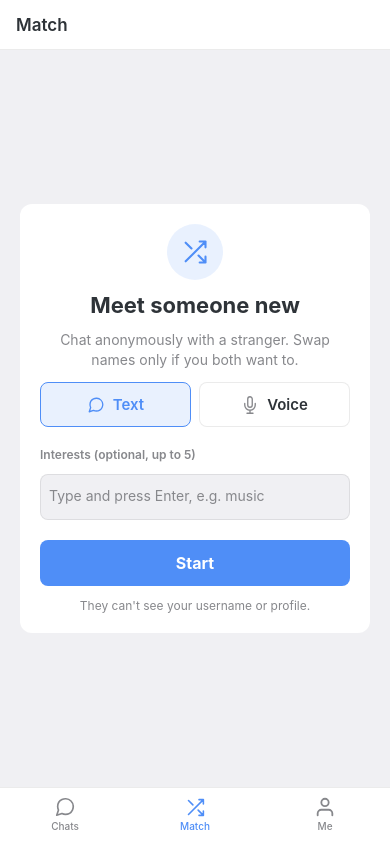
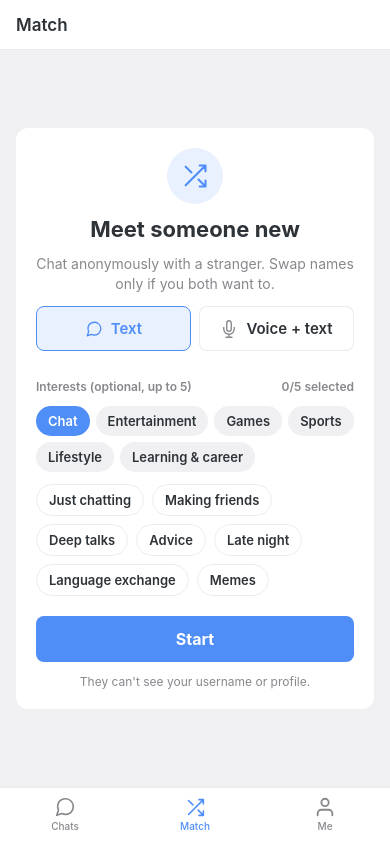
Before and after one commit to HFbise/Reco, an Expo app drawn with the web renderer of React Native in the folder app/: screen /match in a window 390 px wide. Built offline with nearby package versions, Linux system fonts and the light colour scheme; Expo Router itself is replaced by a stand-in of ours; some packages are replaced by stand-ins of ours.

Commit message:
Tag catalog

```diff
--- a/app/src/components/match/MatchView.tsx
+++ b/app/src/components/match/MatchView.tsx
@@ -1,6 +1,6 @@
 import { useEffect, useRef, useState } from 'react';
 import {
-  View, Text, TextInput, TouchableOpacity, StyleSheet, ActivityIndicator, FlatList, Platform, KeyboardAvoidingView,
+  View, Text, TextInput, TouchableOpacity, StyleSheet, ActivityIndicator, FlatList, Platform, KeyboardAvoidingView, ScrollView,
 } from 'react-native';
 import { AvatarView } from '../AvatarView';
 import { MessageBubble, type Message } from '../MessageBubble';
@@ -10,7 +10,8 @@ import { useT } from '../../hooks/useT';
 import { useMatch, type MatchMode, type Revealed } from '../../hooks/useMatch';
 import { useMatchVoice } from '../../hooks/useMatchVoice';
 import { showAlert } from '../../lib/alert';
-import { RELAX_AFTER_MS, parseTagInput } from '../../lib/matchTags';
+import { MAX_TAGS, RELAX_AFTER_MS, TAG_CATEGORIES, knownTags, toggleTag } from '../../lib/matchTags';
+import type { I18nKey } from '../../lib/i18n';
 import { Fonts, Radius, Spacing } from '../../theme';
 
 interface Props {
@@ -48,7 +49,7 @@ export function MatchView({ onOpenDm }: Props) {
           <Text style={[s.headerName, { color: c.text }]}>{t('stranger')}</Text>
           {match.sharedTags.length > 0 && (
             <Text style={[s.headerSub, { color: c.textMuted }]} numberOfLines={1}>
-              {t('match-shared')}: {match.sharedTags.map((tag) => `#${tag}`).join(' ')}
+              {t('match-shared')}: {match.sharedTags.map(t.tag).join(' · ')}
             </Text>
           )}
         </View>
@@ -113,13 +114,10 @@ function MatchStart({ onStart, lastMode, lastTags }: { onStart: (m: MatchMode, t
   const c = useColors();
   const t = useT();
   const [mode, setMode] = useState<MatchMode>(lastMode);
-  const [tags, setTags] = useState<string[]>(lastTags);
-  const [draft, setDraft] = useState('');
-
-  function addDraft() {
-    setTags((prev) => parseTagInput(draft, prev));
-    setDraft('');
-  }
+  const [tags, setTags] = useState<string[]>(() => knownTags(lastTags));
+  const [category, setCategory] = useState(TAG_CATEGORIES[0].id);
+  const shown = TAG_CATEGORIES.find((x) => x.id === category) ?? TAG_CATEGORIES[0];
+  const full = tags.length >= MAX_TAGS;
 
   const modeBtn = (value: MatchMode, label: string) => (
     <TouchableOpacity key={value} onPress={() => setMode(value)} activeOpacity={0.85}
@@ -130,7 +128,7 @@ function MatchStart({ onStart, lastMode, lastTags }: { onStart: (m: MatchMode, t
   );
 
   return (
-    <View style={[s.fill, s.center, { backgroundColor: c.bg }]}>
+    <ScrollView style={{ backgroundColor: c.bg }} contentContainerStyle={s.startScroll}>
       <View style={[s.startCard, { backgroundColor: c.surface }]}>
         <View style={[s.startIcon, { backgroundColor: c.accentBg }]}><IconShuffle size={28} color={c.accent} /></View>
         <Text style={[s.title, { color: c.text }]}>{t('match-title')}</Text>
@@ -139,27 +137,67 @@ function MatchStart({ onStart, lastMode, lastTags }: { onStart: (m: MatchMode, t
           {modeBtn('text', t('match-text'))}
           {modeBtn('voice', t('match-voice'))}
         </View>
-        <Text style={[s.label, { color: c.textMuted }]}>{t('match-tags-label')}</Text>
-        <View style={[s.tagBox, { borderColor: c.border, backgroundColor: c.bg }]}>
-          {tags.map((tag) => (
-            <TouchableOpacity key={tag} style={[s.chip, { backgroundColor: c.accentBg }]}
-              onPress={() => setTags((prev) => prev.filter((x) => x !== tag))} activeOpacity={0.7}>
-              <Text style={[s.chipText, { color: c.accent }]}>#{tag} ×</Text>
-            </TouchableOpacity>
-          ))}
-          {tags.length < 5 && (
-            <TextInput style={[s.tagInput, { color: c.text }]} value={draft} onChangeText={setDraft}
-              onSubmitEditing={addDraft} onBlur={addDraft} blurOnSubmit={false}
-              placeholder={tags.length ? '' : t('match-tags-ph')} placeholderTextColor={c.textMuted} autoCapitalize="none" />
-          )}
+
+        <View style={[s.row, { marginTop: Spacing.sm }]}>
+          <Text style={[s.label, { color: c.textMuted, flex: 1 }]}>{t('match-tags-label')}</Text>
+          <Text style={[s.label, { color: full ? c.accent : c.textMuted }]}>{t('match-tags-count', { n: tags.length, max: MAX_TAGS })}</Text>
         </View>
-        <TouchableOpacity style={[s.startBtn, { backgroundColor: c.accent }]} activeOpacity={0.86}
-          onPress={() => onStart(mode, parseTagInput(draft, tags))}>
+
+        {/* categories */}
+        <View style={s.catRow}>
+          {TAG_CATEGORIES.map((cat) => {
+            const on = cat.id === category;
+            const picked = cat.tags.filter((tag) => tags.includes(tag)).length;
+            return (
+              <TouchableOpacity key={cat.id} onPress={() => setCategory(cat.id)} activeOpacity={0.8}
+                accessibilityRole="tab" accessibilityState={{ selected: on }}
+                style={[s.catTab, { backgroundColor: on ? c.accent : c.bg }]}>
+                <Text style={[s.catText, { color: on ? '#fff' : c.text }]}>{t(`tagcat-${cat.id}` as I18nKey)}</Text>
+                {picked > 0 && (
+                  <View style={[s.catBadge, { backgroundColor: on ? '#fff' : c.accent }]}>
+                    <Text style={[s.catBadgeText, { color: on ? c.accent : '#fff' }]}>{picked}</Text>
+                  </View>
+                )}
+              </TouchableOpacity>
+            );
+          })}
+        </View>
+
+        {/* tags in the chosen category */}
+        <View style={s.tagGrid}>
+          {shown.tags.map((tag) => {
+            const on = tags.includes(tag);
+            const disabled = !on && full;
+            return (
+              <TouchableOpacity key={tag} onPress={() => setTags((prev) => toggleTag(prev, tag))} disabled={disabled}
+                activeOpacity={0.75} accessibilityRole="checkbox" accessibilityState={{ checked: on, disabled }}
+                style={[s.chip, { borderColor: on ? c.accent : c.border, backgroundColor: on ? c.accent : 'transparent' },
+                  disabled && { opacity: 0.4 }]}>
+                <Text style={[s.chipText, { color: on ? '#fff' : c.text }]}>{t.tag(tag)}</Text>
+              </TouchableOpacity>
+            );
+          })}
+        </View>
+
+        {/* everything picked so far, across categories */}
+        {tags.length > 0 && (
+          <View style={[s.picked, { borderTopColor: c.border }]}>
+            {tags.map((tag) => (
+              <TouchableOpacity key={tag} style={[s.pickedChip, { backgroundColor: c.accentBg }]}
+                onPress={() => setTags((prev) => toggleTag(prev, tag))} activeOpacity={0.7}
+                accessibilityLabel={`${t.tag(tag)} ×`}>
+                <Text style={[s.pickedText, { color: c.accent }]}>{t.tag(tag)} ×</Text>
+              </TouchableOpacity>
+            ))}
+          </View>
+        )}
+
+        <TouchableOpacity style={[s.startBtn, { backgroundColor: c.accent }]} activeOpacity={0.86} onPress={() => onStart(mode, tags)}>
           <Text style={s.startText}>{t('match-start')}</Text>
         </TouchableOpacity>
         <Text style={[s.note, { color: c.textMuted }]}>{t('match-private-note')}</Text>
       </View>
-    </View>
+    </ScrollView>
   );
 }
 
@@ -180,7 +218,7 @@ function Searching({ tags, since, onCancel }: { tags: string[]; since: number; o
     <View style={[s.fill, s.center, { backgroundColor: c.bg }]}>
       <ActivityIndicator size="large" color={c.accent} />
       <Text style={[s.searchText, { color: c.text }]}>
-        {tags.length ? t('match-searching-tags', { tags: tags.map((x) => `#${x}`).join(' ') }) : t('match-searching')}
+        {tags.length ? t('match-searching-tags', { tags: tags.map(t.tag).join(' · ') }) : t('match-searching')}
       </Text>
       {widened && <Text style={[s.subtitle, { color: c.textMuted }]}>{t('match-widening')}</Text>}
       <TouchableOpacity style={[s.pill, { borderColor: c.border, marginTop: Spacing.lg }]} onPress={onCancel} activeOpacity={0.8}>
@@ -312,7 +350,8 @@ const s = StyleSheet.create({
   fill: { flex: 1 },
   center: { alignItems: 'center', justifyContent: 'center', padding: Spacing.xl },
   row: { flexDirection: 'row', alignItems: 'center', gap: Spacing.sm },
-  startCard: { width: '100%', maxWidth: 440, borderRadius: Radius.lg, padding: Spacing.xl, gap: Spacing.md, alignItems: 'stretch' },
+  startScroll: { flexGrow: 1, alignItems: 'center', justifyContent: 'center', padding: Spacing.lg },
+  startCard: { width: '100%', maxWidth: 520, borderRadius: Radius.lg, padding: Spacing.xl, gap: Spacing.md, alignItems: 'stretch' },
   startIcon: { width: 56, height: 56, borderRadius: 28, alignItems: 'center', justifyContent: 'center', alignSelf: 'center' },
   title: { fontSize: 22, fontWeight: String(Fonts.bold) as any, textAlign: 'center' },
   subtitle: { fontSize: 14, textAlign: 'center', lineHeight: 20 },
@@ -320,10 +359,17 @@ const s = StyleSheet.create({
   label: { fontSize: 12, fontWeight: String(Fonts.semibold) as any, marginTop: Spacing.sm },
   modeBtn: { flex: 1, flexDirection: 'row', gap: 8, alignItems: 'center', justifyContent: 'center', paddingVertical: 12, borderRadius: Radius.md, borderWidth: 1.5 },
   modeText: { fontSize: 15, fontWeight: String(Fonts.semibold) as any },
-  tagBox: { flexDirection: 'row', flexWrap: 'wrap', gap: 6, borderWidth: 1, borderRadius: Radius.md, padding: 8, minHeight: 46, alignItems: 'center' },
-  chip: { borderRadius: 14, paddingHorizontal: 10, paddingVertical: 5 },
+  catRow: { flexDirection: 'row', flexWrap: 'wrap', gap: 6 },
+  catTab: { flexDirection: 'row', alignItems: 'center', gap: 6, borderRadius: 16, paddingHorizontal: 12, paddingVertical: 7 },
+  catText: { fontSize: 13, fontWeight: String(Fonts.semibold) as any },
+  catBadge: { minWidth: 18, height: 18, borderRadius: 9, alignItems: 'center', justifyContent: 'center', paddingHorizontal: 4 },
+  catBadgeText: { fontSize: 11, fontWeight: String(Fonts.bold) as any },
+  tagGrid: { flexDirection: 'row', flexWrap: 'wrap', gap: 8 },
+  chip: { borderRadius: 16, borderWidth: 1, paddingHorizontal: 12, paddingVertical: 7 },
   chipText: { fontSize: 13, fontWeight: String(Fonts.semibold) as any },
-  tagInput: { flexGrow: 1, minWidth: 120, fontSize: 14, paddingVertical: 4, outlineStyle: 'none' } as any,
+  picked: { flexDirection: 'row', flexWrap: 'wrap', gap: 6, borderTopWidth: StyleSheet.hairlineWidth, paddingTop: Spacing.md },
+  pickedChip: { borderRadius: 12, paddingHorizontal: 9, paddingVertical: 4 },
+  pickedText: { fontSize: 12, fontWeight: String(Fonts.semibold) as any },
   startBtn: { borderRadius: Radius.md, padding: 13, alignItems: 'center', marginTop: Spacing.sm },
   startText: { color: '#fff', fontSize: 16, fontWeight: String(Fonts.bold) as any },
   searchText: { fontSize: 16, fontWeight: String(Fonts.semibold) as any, marginTop: Spacing.lg, textAlign: 'center' },
--- a/app/src/hooks/useT.ts
+++ b/app/src/hooks/useT.ts
@@ -1,7 +1,7 @@
 import { useMemo } from 'react';
 import { useLangStore } from '../store/langStore';
 import {
-  t as _t, serverError, systemMessage, securityQuestion, roomLabel, monthDay,
+  t as _t, serverError, systemMessage, securityQuestion, roomLabel, monthDay, tagLabel,
   type I18nKey, type Params,
 } from '../lib/i18n';
 
@@ -13,6 +13,7 @@ import {
  *   t.room(name)                  room name for display (the lobby is translated)
  *   t.question(id)                security question
  *   t.monthDay(date)              "Sep 27" / "9月27日"
+ *   t.tag(id)                     match interest tag
  */
 export function useT() {
   const lang = useLangStore(s => s.lang);
@@ -25,6 +26,7 @@ export function useT() {
       room: (name: string) => roomLabel(lang, name),
       question: (idOrText: string) => securityQuestion(lang, idOrText),
       monthDay: (d: Date) => monthDay(lang, d),
+      tag: (id: string) => tagLabel(lang, id),
     },
   ), [lang]);
 }
--- a/app/src/lib/i18n.ts
+++ b/app/src/lib/i18n.ts
@@ -217,9 +217,9 @@ const zh = {
   'match-subtitle': '匿名和陌生人聊天，聊得来再交换身份。',
   'match-private-note': '对方看不到你的用户名和资料。',
   'match-text': '文字',
-  'match-voice': '语音',
+  'match-voice': '语音 + 文字',
   'match-tags-label': '兴趣标签（可选，最多 5 个）',
-  'match-tags-ph': '输入后按回车，例如 music',
+  'match-tags-count': '已选 {n}/{max}',
   'match-start': '开始匹配',
   'match-searching': '正在寻找……',
   'match-searching-tags': '正在寻找同样喜欢 {tags} 的人……',
@@ -248,6 +248,54 @@ const zh = {
   'match-voice-failed': '语音连接失败',
   'match-mute': '静音',
   'match-unmute': '取消静音',
+  'tagcat-chat': '聊天',
+  'tagcat-entertainment': '娱乐',
+  'tagcat-games': '游戏',
+  'tagcat-sports': '运动',
+  'tagcat-lifestyle': '生活',
+  'tagcat-learning': '学习与职业',
+  'tag-just_chat': '随便聊聊',
+  'tag-make_friends': '交朋友',
+  'tag-deep_talk': '深度聊天',
+  'tag-advice': '求建议',
+  'tag-late_night': '深夜聊天',
+  'tag-language_exchange': '语言交换',
+  'tag-memes': '梗图',
+  'tag-music': '音乐',
+  'tag-movies': '电影',
+  'tag-tv_shows': '剧集',
+  'tag-anime': '动漫',
+  'tag-books': '读书',
+  'tag-kpop': 'K-pop',
+  'tag-podcasts': '播客',
+  'tag-pc_games': 'PC 游戏',
+  'tag-console_games': '主机游戏',
+  'tag-mobile_games': '手游',
+  'tag-esports': '电竞',
+  'tag-minecraft': '我的世界',
+  'tag-indie_games': '独立游戏',
+  'tag-board_games': '桌游',
+  'tag-fitness': '健身',
+  'tag-basketball': '篮球',
+  'tag-soccer': '足球',
+  'tag-running': '跑步',
+  'tag-hiking': '徒步',
+  'tag-cycling': '骑行',
+  'tag-swimming': '游泳',
+  'tag-food': '美食',
+  'tag-cooking': '做饭',
+  'tag-travel': '旅行',
+  'tag-pets': '宠物',
+  'tag-photography': '摄影',
+  'tag-fashion': '穿搭',
+  'tag-coffee': '咖啡',
+  'tag-programming': '编程',
+  'tag-design': '设计',
+  'tag-science': '科学',
+  'tag-languages': '学语言',
+  'tag-study_buddy': '一起学习',
+  'tag-career': '职业发展',
+  'tag-startups': '创业',
   'sys-user_joined': '{name} 加入了房间',
   'sys-user_left': '{name} 离开了房间',
   'sys-user_kicked': '{name} 被踢出了房间',
@@ -503,9 +551,9 @@ const en: Record<keyof typeof zh, string> = {
   'match-subtitle': 'Chat anonymously with a stranger. Swap names only if you both want to.',
   'match-private-note': "They can't see your username or profile.",
   'match-text': 'Text',
-  'match-voice': 'Voice',
+  'match-voice': 'Voice + text',
   'match-tags-label': 'Interests (optional, up to 5)',
-  'match-tags-ph': 'Type and press Enter, e.g. music',
+  'match-tags-count': '{n}/{max} selected',
   'match-start': 'Start',
   'match-searching': 'Looking for someone…',
   'match-searching-tags': 'Looking for someone into {tags}…',
@@ -534,6 +582,54 @@ const en: Record<keyof typeof zh, string> = {
   'match-voice-failed': 'Voice connection failed',
   'match-mute': 'Mute',
   'match-unmute': 'Unmute',
+  'tagcat-chat': 'Chat',
+  'tagcat-entertainment': 'Entertainment',
+  'tagcat-games': 'Games',
+  'tagcat-sports': 'Sports',
+  'tagcat-lifestyle': 'Lifestyle',
+  'tagcat-learning': 'Learning & career',
+  'tag-just_chat': 'Just chatting',
+  'tag-make_friends': 'Making friends',
+  'tag-deep_talk': 'Deep talks',
+  'tag-advice': 'Advice',
+  'tag-late_night': 'Late night',
+  'tag-language_exchange': 'Language exchange',
+  'tag-memes': 'Memes',
+  'tag-music': 'Music',
+  'tag-movies': 'Movies',
+  'tag-tv_shows': 'TV shows',
+  'tag-anime': 'Anime',
+  'tag-books': 'Books',
+  'tag-kpop': 'K-pop',
+  'tag-podcasts': 'Podcasts',
+  'tag-pc_games': 'PC games',
+  'tag-console_games': 'Console games',
+  'tag-mobile_games': 'Mobile games',
+  'tag-esports': 'Esports',
+  'tag-minecraft': 'Minecraft',
+  'tag-indie_games': 'Indie games',
+  'tag-board_games': 'Board games',
+  'tag-fitness': 'Fitness',
+  'tag-basketball': 'Basketball',
+  'tag-soccer': 'Soccer',
+  'tag-running': 'Running',
+  'tag-hiking': 'Hiking',
+  'tag-cycling': 'Cycling',
+  'tag-swimming': 'Swimming',
+  'tag-food': 'Food',
+  'tag-cooking': 'Cooking',
+  'tag-travel': 'Travel',
+  'tag-pets': 'Pets',
+  'tag-photography': 'Photography',
+  'tag-fashion': 'Fashion',
+  'tag-coffee': 'Coffee',
+  'tag-programming': 'Programming',
+  'tag-design': 'Design',
+  'tag-science': 'Science',
+  'tag-languages': 'Languages',
+  'tag-study_buddy': 'Study buddy',
+  'tag-career': 'Career',
+  'tag-startups': 'Startups',
   'sys-user_joined': '{name} joined the room',
   'sys-user_left': '{name} left the room',
   'sys-user_kicked': '{name} was removed from the room',
@@ -591,6 +687,12 @@ export function hasKey(key: string): key is I18nKey {
   return key in zh;
 }
 
+/** Match interest tag id → label (unknown ids are shown as-is). */
+export function tagLabel(lang: Lang, id: string): string {
+  const key = `tag-${id}`;
+  return hasKey(key) ? t(lang, key) : id;
+}
+
 /** Text for a failed server reply: its error `code` when known, else `fallback`. */
 export function serverError(lang: Lang, data: { code?: string; params?: Params; msg?: string } | null | undefined,
                             fallback: I18nKey): string {
--- /dev/null
+++ b/app/src/lib/matchTags.json
@@ -0,0 +1,10 @@
+{
+  "categories": [
+    { "id": "chat", "tags": ["just_chat", "make_friends", "deep_talk", "advice", "late_night", "language_exchange", "memes"] },
+    { "id": "entertainment", "tags": ["music", "movies", "tv_shows", "anime", "books", "kpop", "podcasts"] },
+    { "id": "games", "tags": ["pc_games", "console_games", "mobile_games", "esports", "minecraft", "indie_games", "board_games"] },
+    { "id": "sports", "tags": ["fitness", "basketball", "soccer", "running", "hiking", "cycling", "swimming"] },
+    { "id": "lifestyle", "tags": ["food", "cooking", "travel", "pets", "photography", "fashion", "coffee"] },
+    { "id": "learning", "tags": ["programming", "design", "science", "languages", "study_buddy", "career", "startups"] }
+  ]
+}
--- a/app/src/lib/matchTags.ts
+++ b/app/src/lib/matchTags.ts
@@ -1,23 +1,30 @@
-/** Client-side mirror of matching.py's tag rules (the server re-validates). */
+/**
+ * The interest-tag catalog for random matching. Shared with the server
+ * (matching.py reads the same JSON), so both sides agree on what's valid.
+ * Tags are ids; their labels live in i18n as `tag-<id>` / `tagcat-<id>`.
+ */
+import catalog from './matchTags.json';
 
 export const MAX_TAGS = 5;
-export const MAX_TAG_LEN = 20;
 /** After this long without a shared-interest partner, anyone can be matched (matching.RELAX_AFTER). */
 export const RELAX_AFTER_MS = 10_000;
 
-/** Letters of any script, digits, spaces, - and _ (Python's [\w\- ]) */
-const VALID = /^[\p{L}\p{M}\p{N}_\- ]+$/u;
-
-export function normalizeTag(raw: string): string {
-  return raw.trim().replace(/^#+/, '').replace(/\s+/g, ' ').toLowerCase().slice(0, MAX_TAG_LEN);
+export interface TagCategory {
+  id: string;
+  tags: string[];
 }
 
-/** Add what the user typed (comma/space separated) to `existing`, de-duplicated, capped at MAX_TAGS. */
-export function parseTagInput(input: string, existing: string[]): string[] {
-  const out = [...existing];
-  for (const part of input.split(/[,，]/)) {
-    const tag = normalizeTag(part);
-    if (tag && VALID.test(tag) && !out.includes(tag) && out.length < MAX_TAGS) out.push(tag);
-  }
-  return out;
+export const TAG_CATEGORIES: TagCategory[] = catalog.categories;
+export const ALL_TAGS: ReadonlySet<string> = new Set(TAG_CATEGORIES.flatMap((c) => c.tags));
+
+/** Select or unselect `tag`; selecting beyond MAX_TAGS (or an unknown tag) changes nothing. */
+export function toggleTag(selected: string[], tag: string): string[] {
+  if (selected.includes(tag)) return selected.filter((x) => x !== tag);
+  if (!ALL_TAGS.has(tag) || selected.length >= MAX_TAGS) return selected;
+  return [...selected, tag];
 }
+
+/** Drop anything no longer in the catalog (e.g. tags remembered from an older version). */
+export function knownTags(tags: string[]): string[] {
+  return tags.filter((tag) => ALL_TAGS.has(tag)).slice(0, MAX_TAGS);
+}
```
Also changed, not shown: app/src/lib/__tests__/matchTags.test.ts (+17 -13 lines), README.md, app/dist/index.html, docs/screenshots/desktop-room-dark.png, docs/screenshots/desktop-room.png, docs/screenshots/guest-demo.png, docs/screenshots/match-chat.png, docs/screenshots/match-start.png, docs/screenshots/mobile-match.png, docs/screenshots/mobile-room.png, 5 other files.
